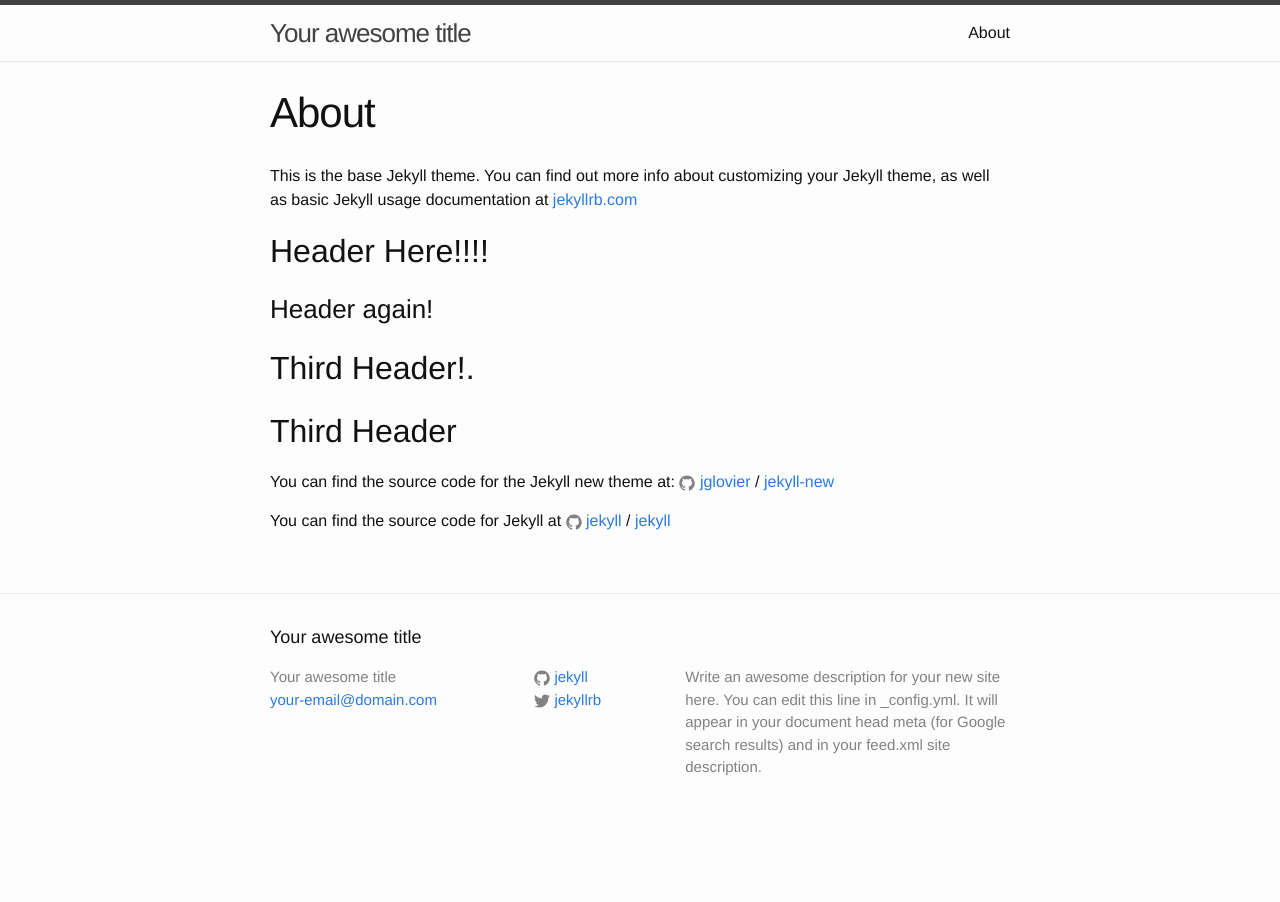
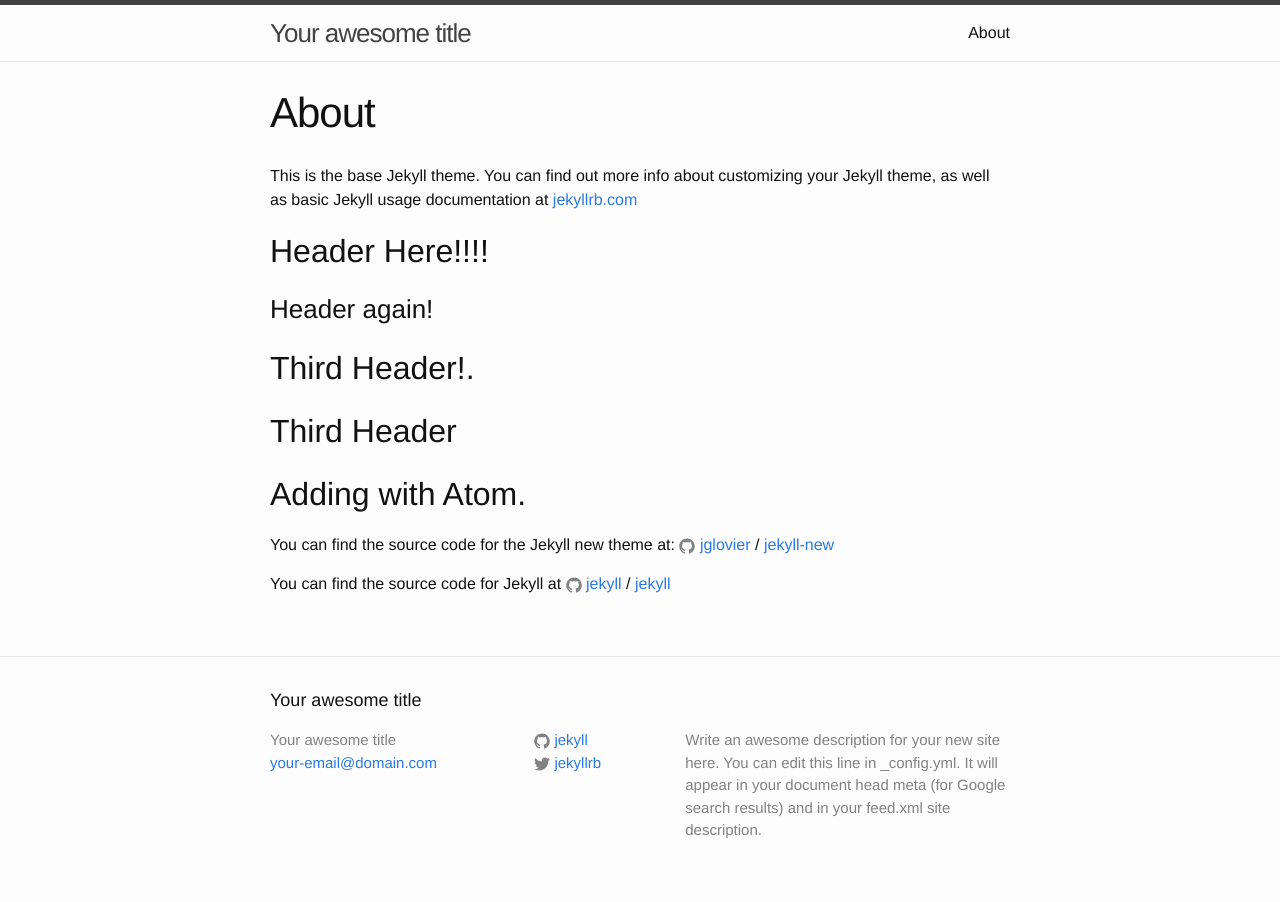
Before and after one commit to coder745/josh_website, a Jekyll site: the page built from about.md, in a window 1280 px wide. Built offline with Jekyll 4.4.1, drawn with Linux system fonts in a browser that asks for light colours.

Commit message:
Adding with Atom?

```diff
--- a/about.md
+++ b/about.md
@@ -10,6 +10,7 @@ This is the base Jekyll theme. You can find out more info about customizing your
 ### Header again!
 ## Third Header!.
 ## Third Header
+## Adding with Atom.
 
 You can find the source code for the Jekyll new theme at:
 {% include icon-github.html username="jglovier" %} /
```
